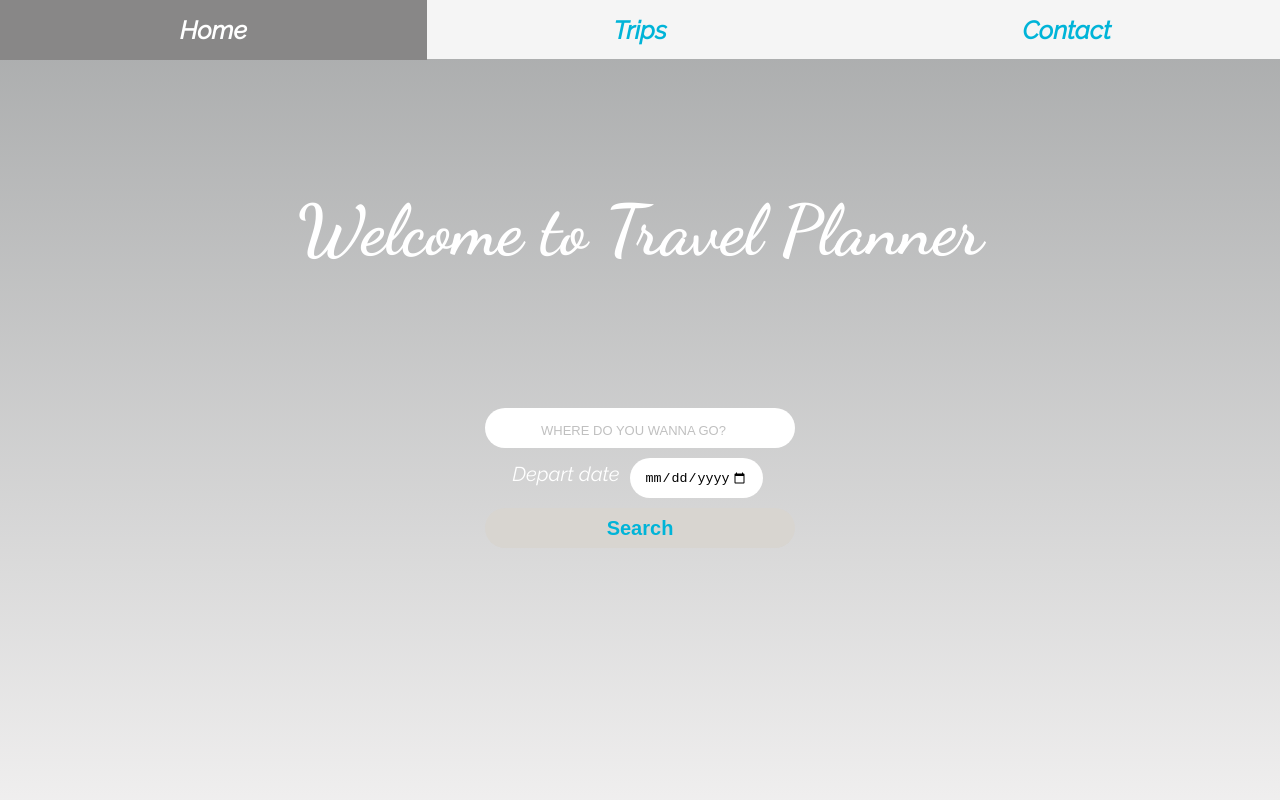
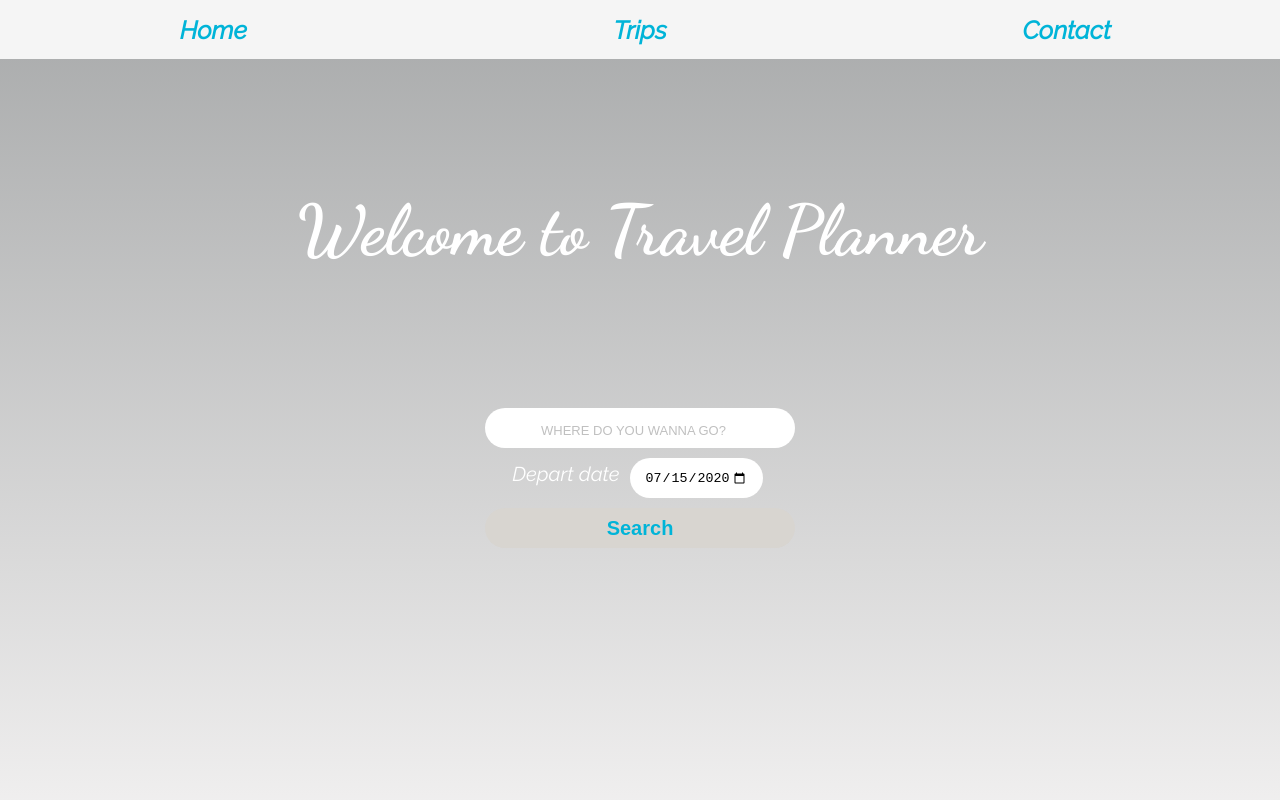
Before and after one commit to DianaMukaliyeva/travel-planner, a website built with webpack: page src/client/html/index.html in a window 1280 px wide. Shown: the top 800 px of the page. Built offline with nearby package versions, Linux system fonts and the light colour scheme; no server answers; files whose address does not match are found by name.

Commit message:
Modify input value

```diff
--- a/src/client/html/index.html
+++ b/src/client/html/index.html
@@ -24,7 +24,7 @@
             <form class="trip_info_form" onsubmit="return Client.handleSearch(event)">
                 <input class="trip_info_input input_search" type="search" id="city" placeholder="WHERE DO YOU WANNA GO?" required>
                 <label>Depart date
-                    <input class="trip_info_input input_date" type="date" id="depart_date" name="trip-start" min="2018-01-01" max="2035-12-31">
+                    <input class="trip_info_input input_date" type="date" id="depart_date" name="trip-start" min="2018-01-01" max="2035-12-31" value="2020-07-15">
                 </label>
                 <input class="trip_info_input input_submit" type="submit" value="Search">
             </form>
```
